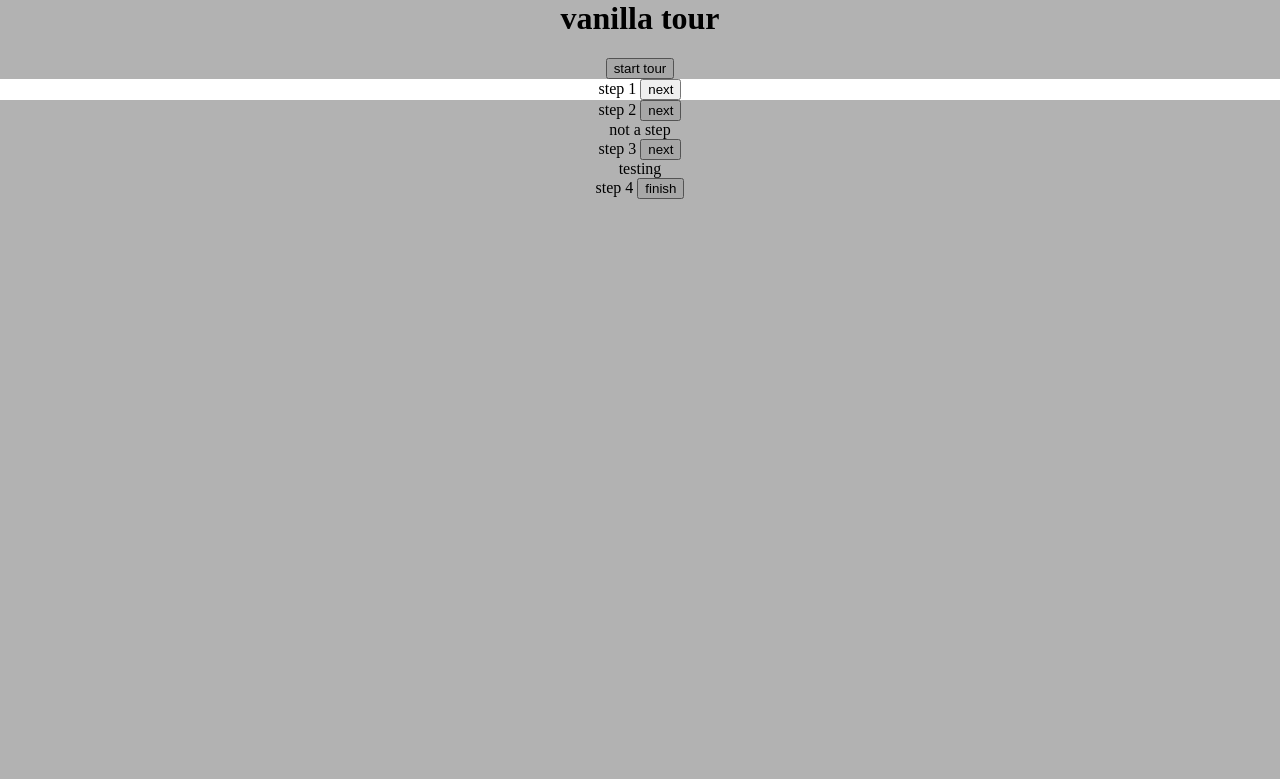
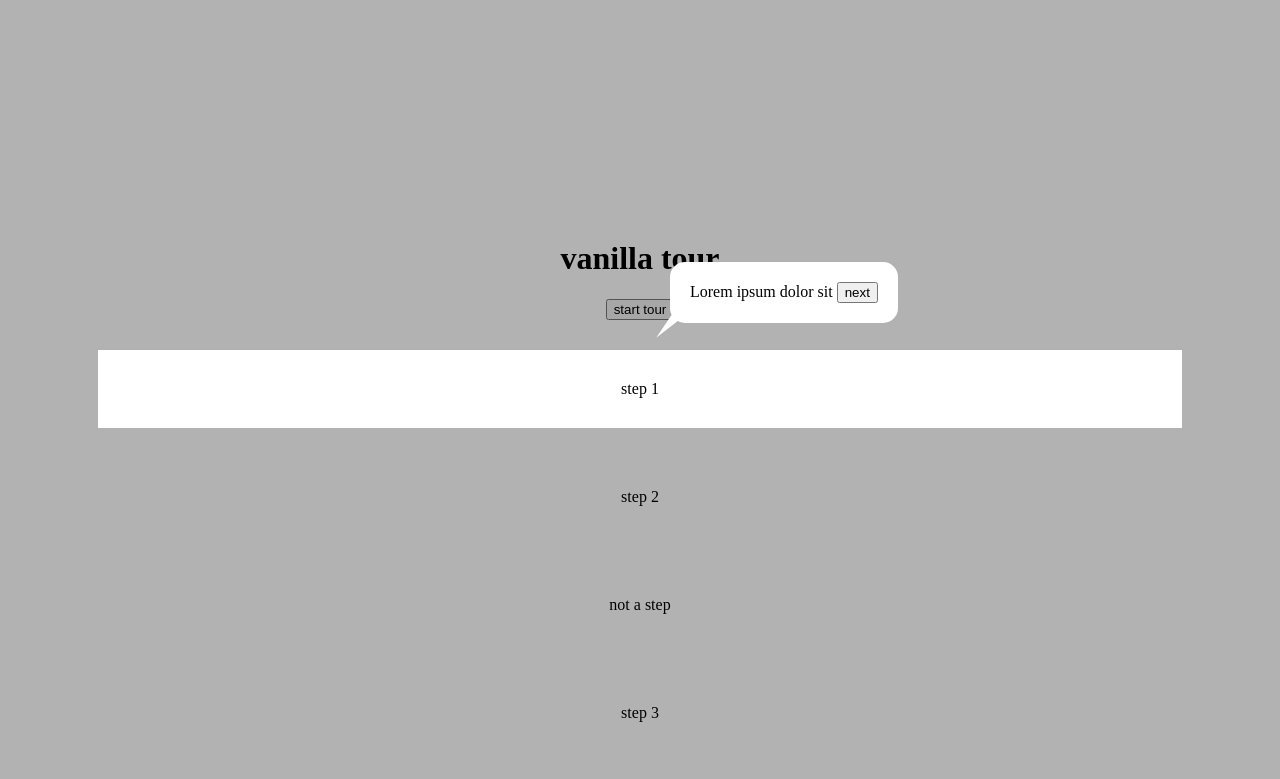
Before and after one commit to lwauke/vanilla-tour, a plain HTML site: page index.html in a window 1280 px wide. Both pictures are taken after a click on the button "start tour". Shown: the top 779 px of the page. Drawn offline with Linux system fonts and the light colour scheme.

Commit message:
ajustes de style e algumas funções uteis

```diff
--- a/index.html
+++ b/index.html
@@ -10,11 +10,35 @@
 <body>
     <h1>vanilla tour</h1>
     <button id="start">start tour</button>
-    <div class="step">step 1 <button class="next">next</button></div>
-    <div class="step">step 2 <button class="next">next</button></div>
+    <div class="step">
+        step 1
+        <div class="ballon">
+            Lorem ipsum dolor sit
+            <button class="next">next</button>
+        </div>
+    </div>
+    <div class="step">
+        step 2
+        <div class="ballon">
+                consectetur adipisicing elit.
+                <button class="next">next</button>
+            </div>
+    </div>
     <div>not a step</div>
-    <div class="step">step 3 <button class="next">next</button></div>
-    <div>testing</div>
-    <div class="step">step 4 <button class="finish">finish</button></div>
+    <div class="step">
+        step 3
+        <div class="ballon">
+                t. Voluptate laborum
+            <button class="next">next</button>
+        </div>
+    </div>
+    <div>Lorem ipsum dolor sit amet consectetur adipisicing elit. Voluptate laborum </div>
+    <div class="step">step 4
+        <div class="ballon">
+            consequuntur accusamus eveniet! Mollitia blandit
+            <button class="finish">finish</button>
+        </div>
+    </div>
+    <div>consequuntur accusamus eveniet! Mollitia blanditiis rerum unde minus facere molestias possimus iusto architecto, saepe sint quas voluptatem accusamus dolores assumenda?</div>
 </body>
 </html>
--- a/script.js
+++ b/script.js
@@ -8,6 +8,14 @@ function nextStep (element) {
     return sibling.classList.contains('step')
         ? sibling
         : nextStep(sibling)
+}
+
+function parentStep (element) {
+    const parent = element.parentElement
+
+    return parent.classList.contains('step')
+        ? parent
+        : parentStep(parent)
 }
 
 btnStart.addEventListener('click', e => {
@@ -21,7 +29,7 @@ btnStart.addEventListener('click', e => {
 
 next.forEach(b => b.addEventListener('click', e => {
     e.preventDefault()
-    const parent = e.currentTarget.parentElement
+    const parent = parentStep(e.target)
     const brother = nextStep(parent)
 
     parent.classList.remove('showing')
--- a/style.css
+++ b/style.css
@@ -2,6 +2,12 @@ body {
     text-align: center;
     margin: 0;
     position: relative;
+    padding: 0.1px;
+}
+
+h1 {
+    margin-top: 30vh;
+    width: 100%;
 }
 
 .showing { z-index: 2; }
@@ -11,13 +17,42 @@ div {
     position: relative;
 }
 
+div:not(.ballon) {
+    width: 80%;
+    margin: 30px auto;
+    padding: 30px;
+}
+
+.ballon {
+    display: none;
+    position: absolute;
+    top: calc((100% + 10px) * -1);
+    margin-left: 50%;
+    padding: 20px;
+    border-radius: 15px;
+}
+
+.showing .ballon { display: block;}
+
+.ballon::after {
+    content: "";
+    display: block;
+    position: absolute;
+    bottom: -0.5em;
+    left: -1.2em;
+    border-top: 0.4em solid transparent;
+    border-bottom: 0.3em solid transparent;
+    border-right: 31px solid #fff;
+    transform: rotate(-45deg);
+}
+
 body.ontour::before{
     content: "";
     display: block;
     background: #000;
     z-index: 1;
     opacity: 0.3;
-    width: 100vw;
-    height: 100vh;
+    width: 100%;
+    height: 100%;
     position: absolute;
 }
```
